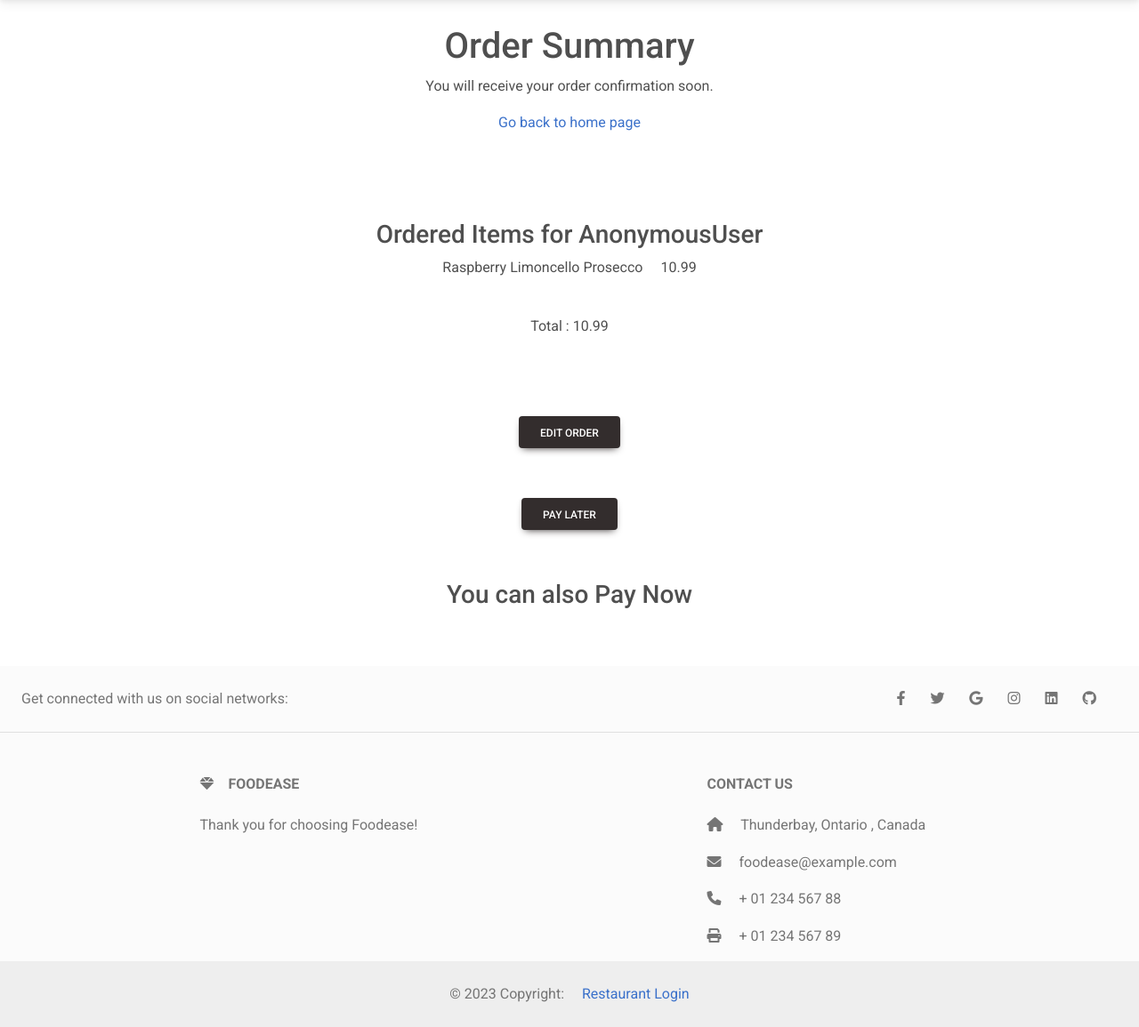
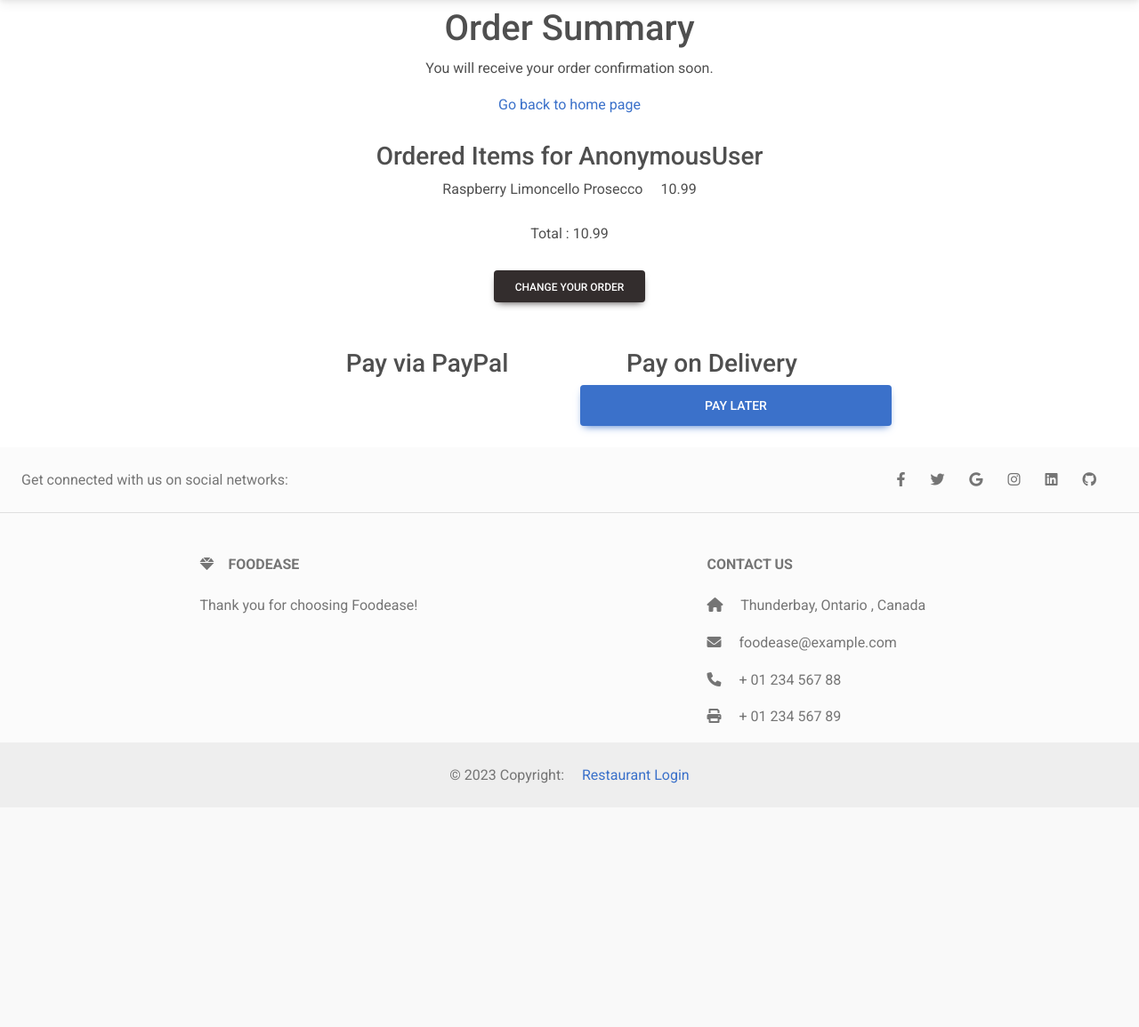
Before and after one commit to ThryLox/FoodeEase, a Django app: page /order-confirmation/42 in a window 1280 px wide. Shown: the part 59-1214 px from the top of the page at 89% size. After the commit the page ends 940 px from the top, so only its background shows below. Run offline with Django 4.2, Linux system fonts and the light colour scheme; data comes from the database, SQL or seed files in the repository; some libraries are stand-ins or nearby versions.

Commit message:
updated layout

```diff
--- a/deliver/customer/templates/customer/order_confirmation.html
+++ b/deliver/customer/templates/customer/order_confirmation.html
@@ -2,11 +2,9 @@
 
 {%block content%}
 
-
-
-<div class="container mb-5">
+<div class="container mb-3 mt-1">
   <div class="row justify-content-center mt-1">
-        <div class="col-md-12 col-sm-12 p-4 text-center">
+      <div class="col-md-12 col-sm-12 p-1 text-center">
 
           <h1> Order Summary</h1>
           <p>You will receive your order confirmation soon.</p>
@@ -17,34 +15,23 @@
 
 
 <div class="container-fluid col-md-6 offset-md-3">
-    <div class="col-md-12 col-sm-12 p-4 text-center">
+  <div class="col-md-12 col-sm-12 p-2 text-center">
       <h3 class="">Ordered Items for {{user}}</h3>
       {%for item in items.all%}
       <p> {{ item.name}} <span class="pl-3"> {{item.price}}</span></p>
       {%endfor%}
 
-        <p class="font-weight=bold pt-4">Total : {{price}}</p>
+      <p class="font-weight=bold pt-2">Total : {{price}}</p>
   </div>
-    <div class="row justify-content-center pb-2 pt-5">
+  <div class="row justify-content-center pb-1 pt-1">
     <div class="col-md-6 text-center">
       <form method="POST">
         {% csrf_token %}
-        <button type="submit" class="btn btn-dark">Edit Order</button>
+      <button type="submit" class="btn btn-dark">Change your Order</button>
     </form>
     </div>
 </div>
-  <div class="row justify-content-center pb-2 pt-5">
-    <div class="col-md-6 text-center">
 
-
-      <button type="button" class="btn btn-dark" data-mdb-toggle="modal" data-mdb-target="#exampleModal">
-       Pay Later
-      </button>
-
-
-
-    </div>
-</div>
 
 
 <div class="modal fade" id="exampleModal" tabindex="-1" aria-labelledby="exampleModalLabel" aria-hidden="true">
@@ -55,7 +42,7 @@
       <button type="button" class="btn-close" data-mdb-dismiss="modal" aria-label="Close"></button>
     </div>
     <div class="modal-body">
-        <div class="row justify-content-center pb-2 pt-5">
+      <div class="row justify-content-center pb-1 pt-5">
         <div class="col-md-6 text-center">
 
       <h3 class="">Thanks for ordering {{user}}</h3>
@@ -78,18 +65,31 @@
 </div>
 </div>
 
+<div class="row justify-content-center pb-4 pt-5">
+  <div class="col-md-6 text-center">
+      <h3>Pay via PayPal </h3>
+      <div id="paypal-button"></div>
+  </div>
+  <div class="col-md-6 text-center">
+    <h3>Pay on Delivery </h3>
+    <div>
+      <button type="button" class="btn btn-primary btn-lg" data-mdb-toggle="modal" data-mdb-target="#exampleModal" style="width: 350px;">
+        Pay later
+      </button>
 
-  <div class="row justify-content-center pb-2 pt-5">
-        <div class="col-md-6 text-center">
-            <h3>You can also Pay Now </h3>
-        </div>
-    </div>
-    <div class="row justify-content-center pb-5">
-        <div class="col-md-6 text-center">
-            <div id="paypal-button"></div>
     </div>
   </div>
 </div>
+
+
+
+
+    </div>
+</div>
+</div>
+
+
+
 
 <script src="https://www.paypalobjects.com/api/checkout.js"></script>
 <script>
```
Lines whose indentation alone changed are shown as unchanged.
